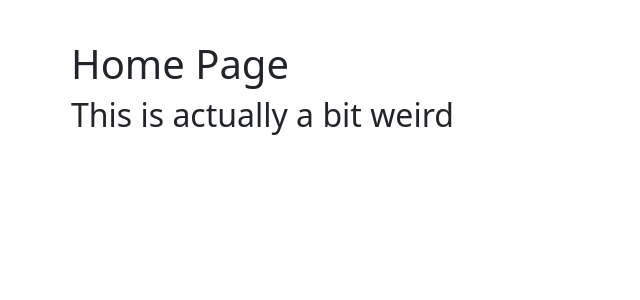
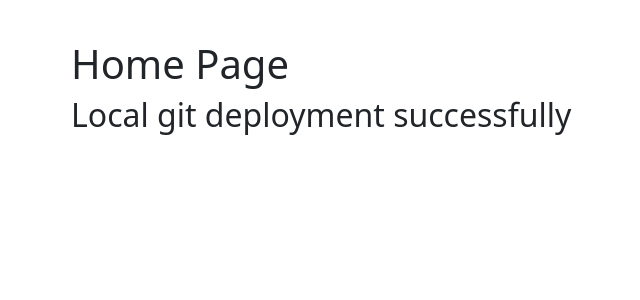
Before and after one commit to theFlash-code/Azure_AI_Services, a Django app: page / in a window 1280 px wide. Shown: the part 56-356 px from the top of the page, without its empty margins (11-651 px from the left). Run offline with Django 4.2, Linux system fonts and the light colour scheme.

Commit message:
local git deployment test

```diff
--- a/AIdemosite/templates/AIdemosite/home.html
+++ b/AIdemosite/templates/AIdemosite/home.html
@@ -2,5 +2,5 @@
 
 {% block content %}
 <h1 style="padding-top: 40px;">Home Page</h1>
-<h2>This is actually a bit weird</h2>
+<h2>Local git deployment successfully</h2>
 {% endblock %}
```
